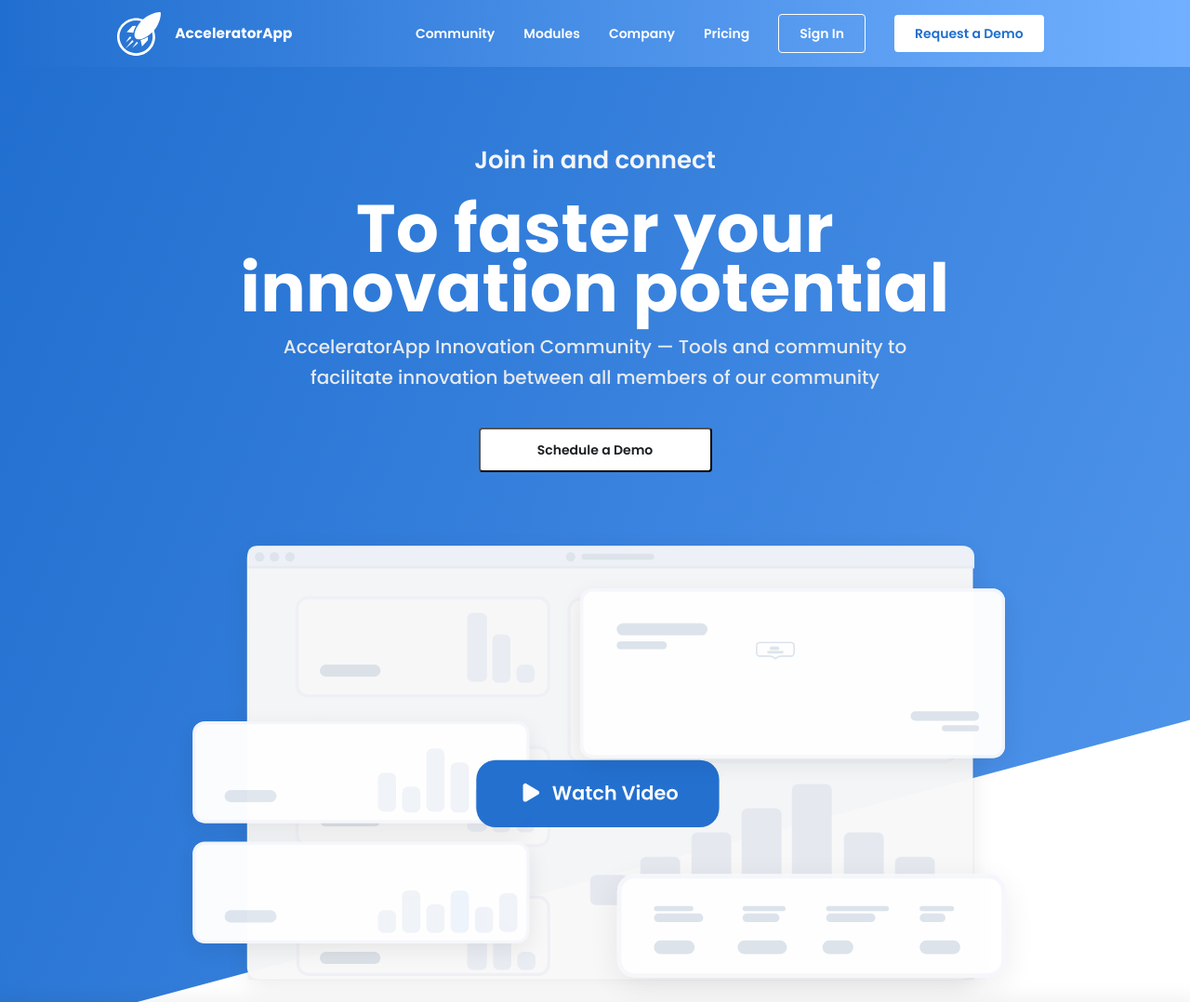
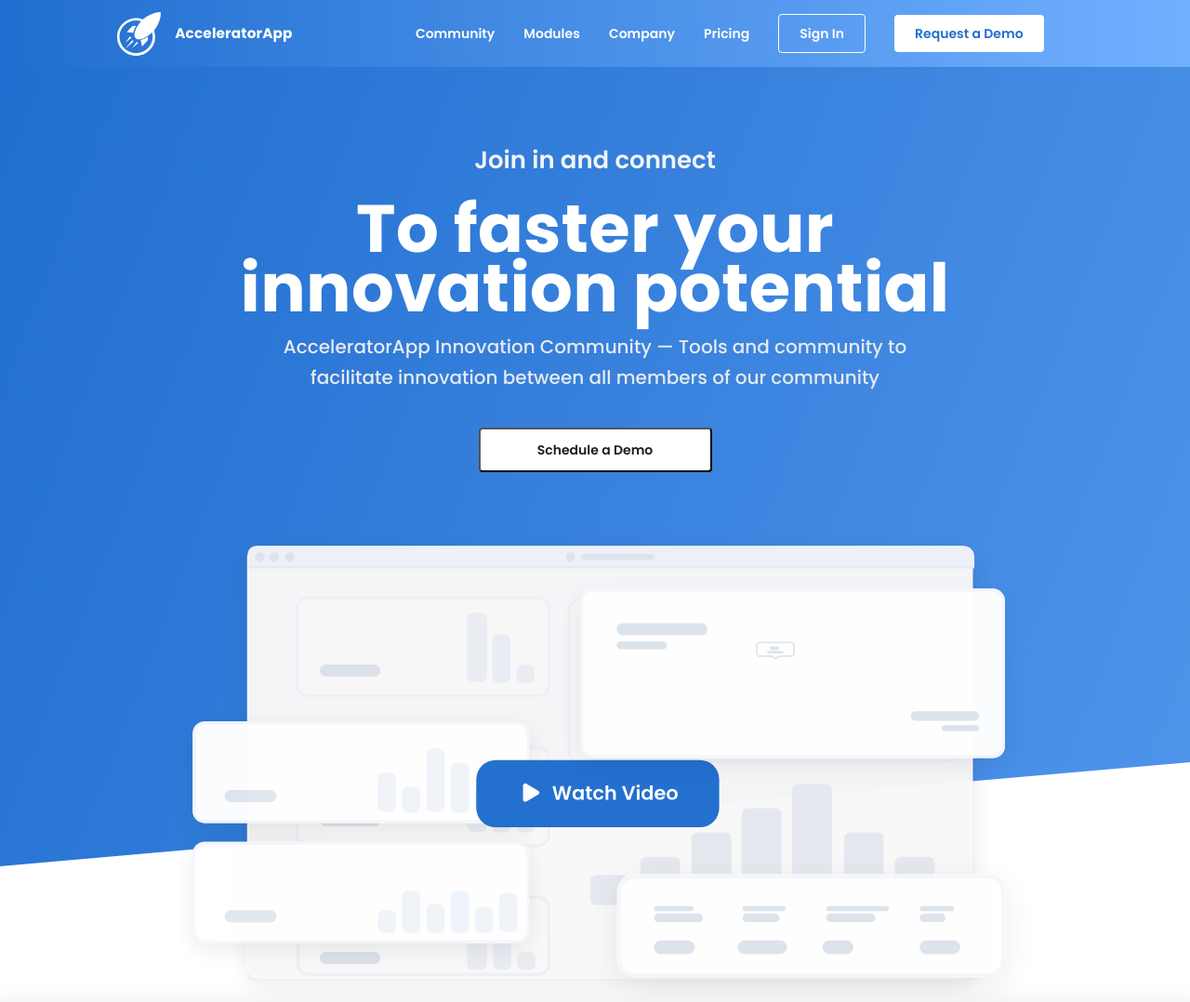
Before and after one commit to luis-pomare/AcceleratorApp-one-pager, a Gatsby site: page / in a window 1280 px wide. Shown: the top 1078 px of the page at 93% size. Built offline with nearby package versions, Linux system fonts and the light colour scheme; Gatsby itself is replaced by a stand-in of ours.

Commit message:
Fix header background behavior

```diff
--- /dev/null
+++ b/public/page-data/dev-404-page/page-data.json
@@ -0,0 +1 @@
+{"componentChunkName":"component---cache-dev-404-page-js","path":"/dev-404-page/","result":{"data":{"allSiteFunction":{"nodes":[]},"allSitePage":{"nodes":[{"path":"/footer/"},{"path":"/header/"},{"path":"/"},{"path":"/main/"}]}},"pageContext":{}},"staticQueryHashes":[]}
--- a/src/styles/header.module.css
+++ b/src/styles/header.module.css
@@ -85,6 +85,8 @@ header::after {
 @media screen and (min-width: 519px) {
   header::after {
     bottom: -30px;
+    height: 300px;
+    transform: skewY(-10deg);
   }
 }
 @media screen and (min-width: 1200px) {
@@ -108,7 +110,8 @@ header::after {
   }
 
   header::after {
-    bottom: -180px;
-    height: 450px;
+    bottom: -360px;
+    height: 700px;
+    transform: skewY(-5deg);
   }
 }
```
